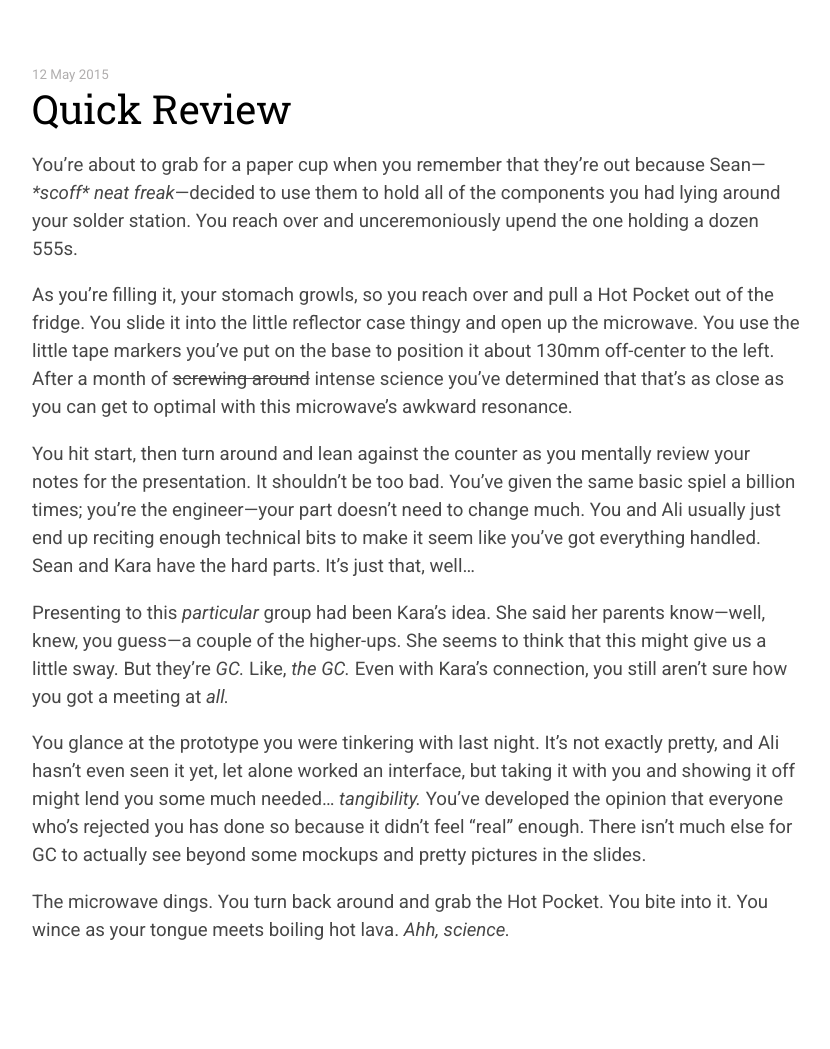
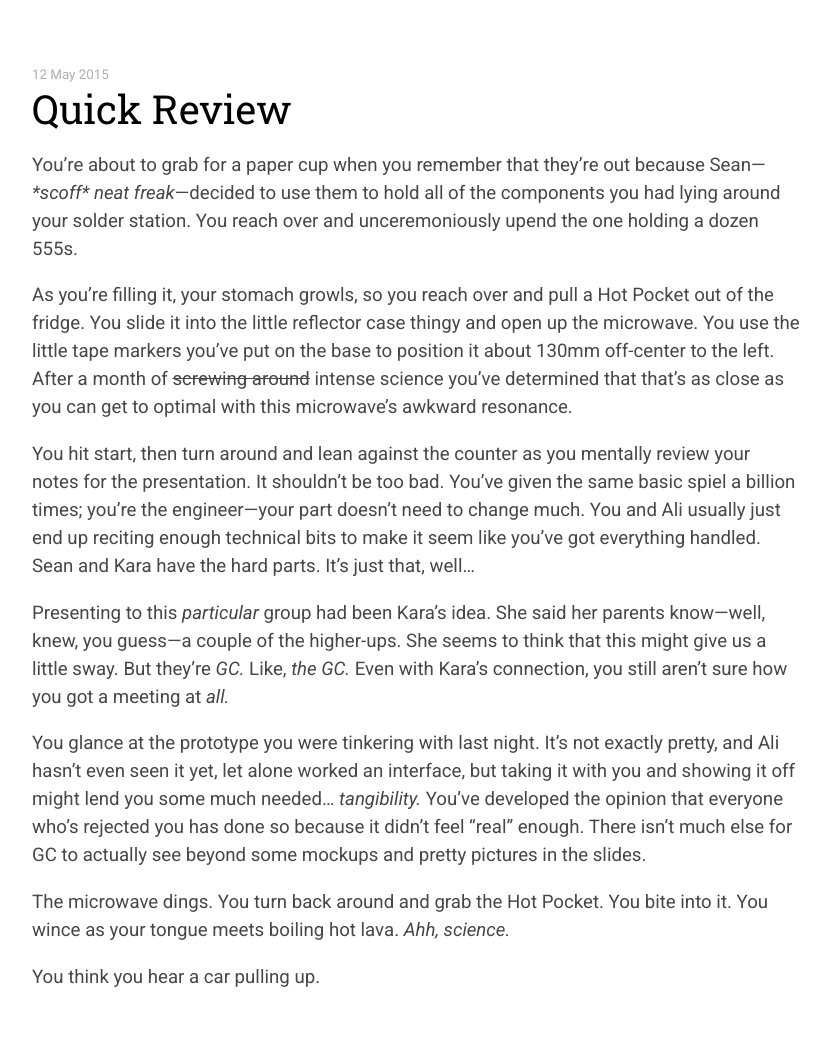
Before and after one commit to adamhovorka/pen, a Jekyll site: the page built from _posts/2015-05-12-quick-review.md, in a window 1280 px wide. Shown: the whole page, without its empty margins (224-1054 px from the left). Built offline with Jekyll 4.4.1, drawn with Linux system fonts in a browser that asks for light colours; Markdown is read by kramdown in place of the engine named in the settings; before the commit the page ends 1003 px from its top, so only the background shows below that.

Commit message:
Updated 2015-05-12-quick-review.md

```diff
--- a/_posts/2015-05-12-quick-review.md
+++ b/_posts/2015-05-12-quick-review.md
@@ -3,6 +3,7 @@ layout: post
 title: Quick Review
 published: true
 ---
+
 
 You're about to grab for a paper cup when you remember that they're out because Sean—_\*scoff\* neat freak_—decided to use them to hold all of the components you had lying around your solder station. You reach over and unceremoniously upend the one holding a dozen 555s.
 
@@ -15,3 +16,5 @@ Presenting to this *particular* group had been Kara's idea. She said her parents
 You glance at the prototype you were tinkering with last night. It's not exactly pretty, and Ali hasn't even seen it yet, let alone worked an interface, but taking it with you and showing it off might lend you some much needed... *tangibility.* You've developed the opinion that everyone who's rejected you has done so because it didn't feel "real" enough. There isn't much else for GC to actually see beyond some mockups and pretty pictures in the slides.
 
 The microwave dings. You turn back around and grab the Hot Pocket. You bite into it. You wince as your tongue meets boiling hot lava. *Ahh, science.*
+
+You think you hear a car pulling up.
```
